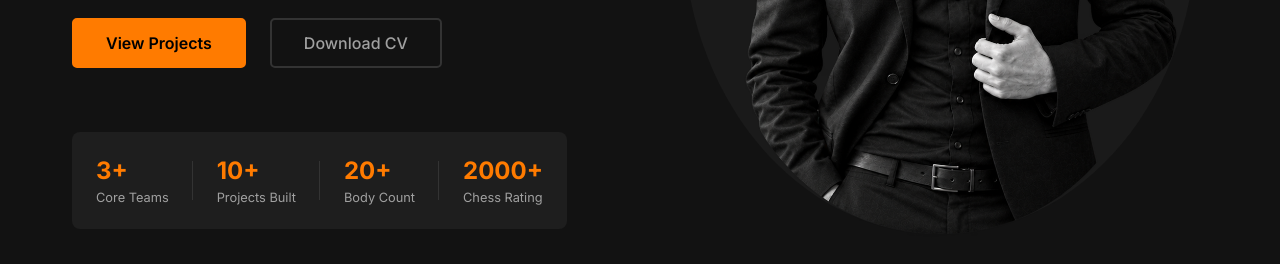
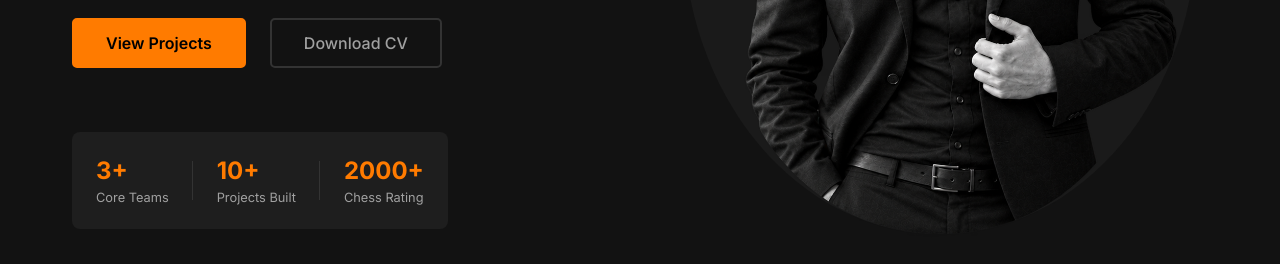
Before and after one commit to zyrixovath/kishore, a plain HTML site: page index.html in a window 1280 px wide. Shown: the part 532-796 px from the top of the page. Drawn offline with Linux system fonts and the light colour scheme.

Commit message:
changes saved

```diff
--- a/index.html
+++ b/index.html
@@ -307,10 +307,6 @@
                         <span class="stat-number">10+</span>
                         <span class="stat-label">Projects Built</span>
                     </div>
-<div class="stat-item">
-                        <span class="stat-number">20+</span>
-                        <span class="stat-label">Body Count</span>
-                    </div>
                     <div class="stat-item">
                         <span class="stat-number">2000+</span>
                         <span class="stat-label">Chess Rating</span>
```
